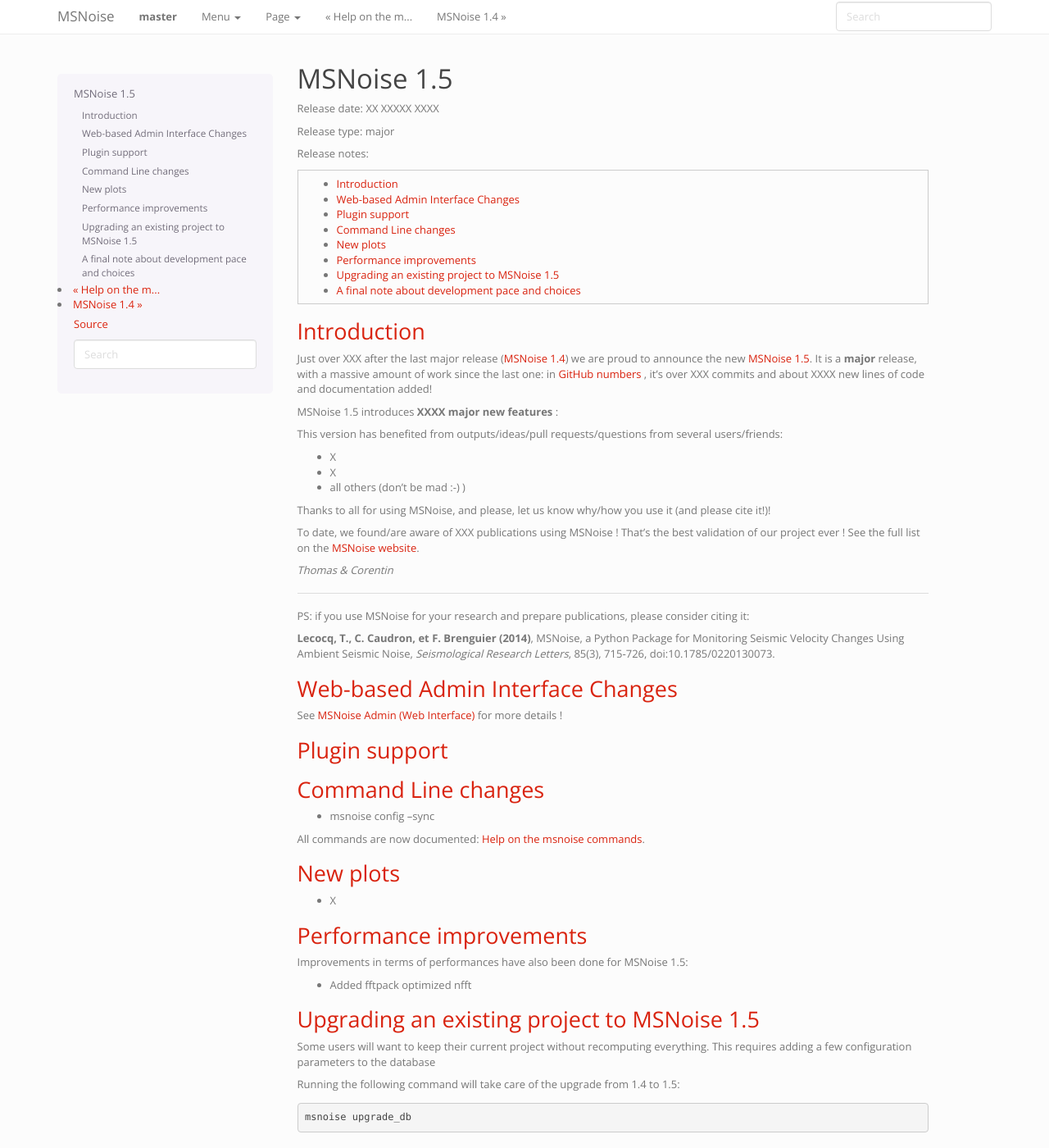
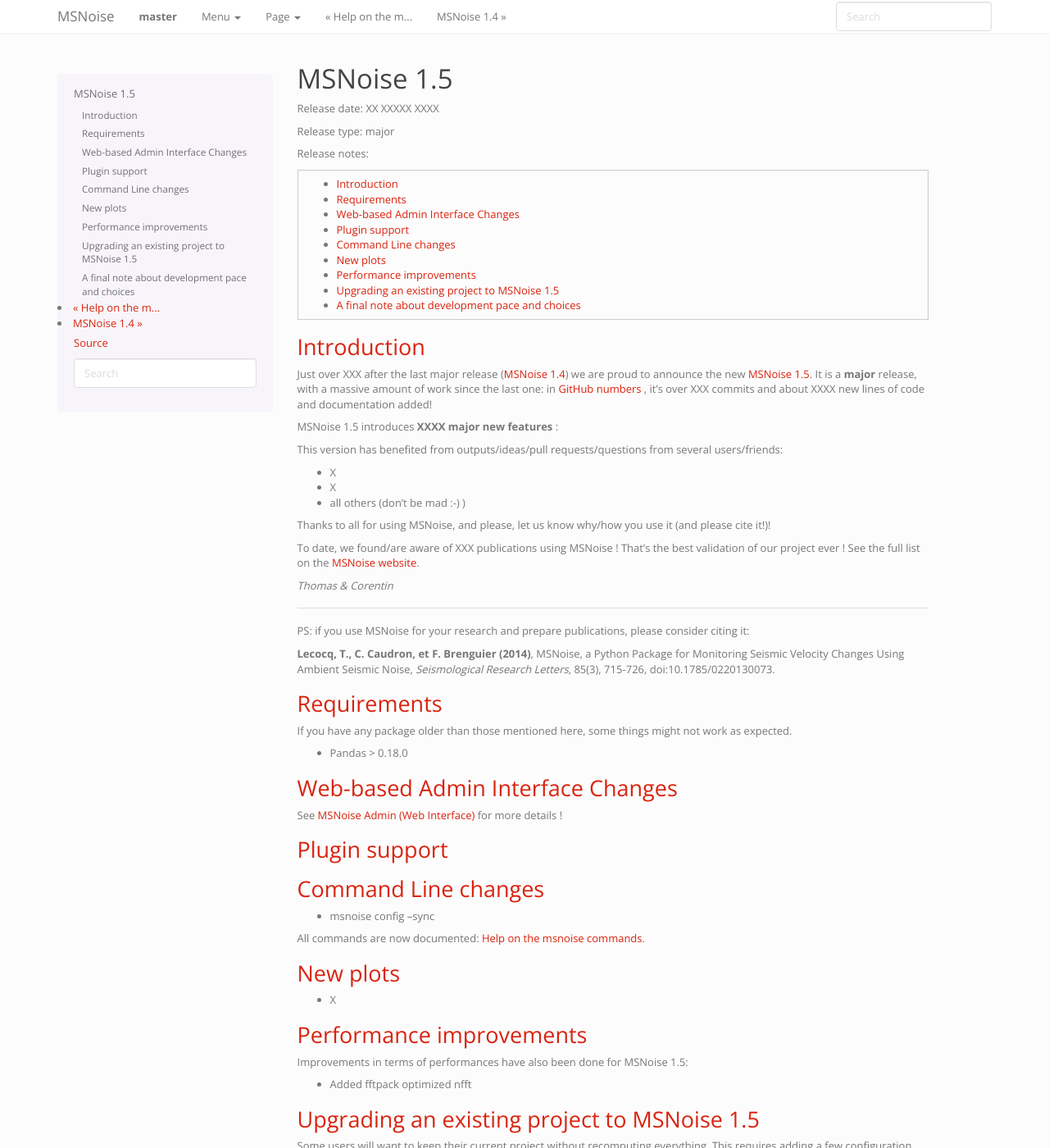
Before and after one commit to ROBelgium/MSNoise, a Sphinx documentation site: the page built from doc/releasenotes/msnoise-1.5.rst, in a window 1280 px wide and 1400 px high. Shown: the whole window at 82% size. Built offline with Sphinx 7.4.7, drawn with Linux system fonts in a browser that asks for light colours.

Commit message:
add requirements to release notes

```diff
--- a/doc/releasenotes/msnoise-1.5.rst
+++ b/doc/releasenotes/msnoise-1.5.rst
@@ -52,6 +52,13 @@
 **Lecocq, T., C. Caudron, et F. Brenguier (2014)**, MSNoise, a Python Package
 for Monitoring Seismic Velocity Changes Using Ambient Seismic Noise,
 *Seismological Research Letters*, 85(3), 715‑726, doi:10.1785/0220130073.
+
+Requirements
+------------
+
+If you have any package older than those mentioned here, some things might not work as expected.
+
+* Pandas > 0.18.0
 
 
 Web-based Admin Interface Changes
```
